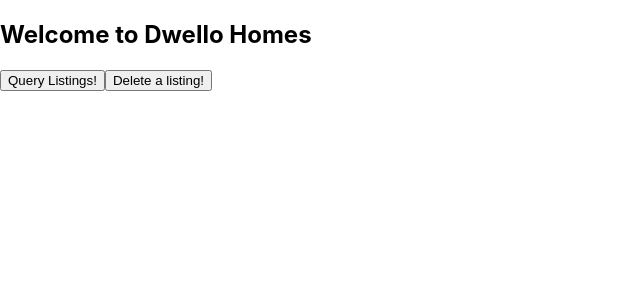
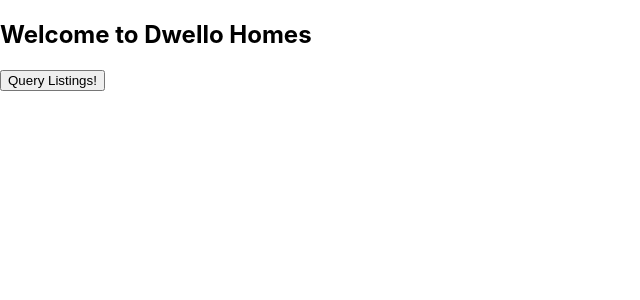
Before and after one commit to RomanMedvedev91/dwellohomes, a React (Create React App) app in the folder client/: page / in a window 1280 px wide. Shown: the top 300 px of the page, without its empty margins (0-640 px from the left). Built offline with nearby package versions, Linux system fonts and the light colour scheme.

Commit message:
add fetch listings and render UI, remove from UI listing

```diff
--- a/client/package.json
+++ b/client/package.json
@@ -40,5 +40,6 @@
       "last 1 safari version"
     ]
   },
+  "allowedHosts": ["localhost", "127.0.0.1"],
   "proxy": "http://localhost:9000"
 }
--- a/client/src/sections/Listings/Listings.tsx
+++ b/client/src/sections/Listings/Listings.tsx
@@ -1,6 +1,6 @@
-import React from 'react'
+import React, { useState } from 'react'
 import { server } from '../../lib/api';
-import { DeleteListingData, DeleteListingVariables, ListingsData } from "./types";
+import { DeleteListingData, DeleteListingVariables, ListingsData, type Listing } from "./types";
 
 const LISTINGS = `
   query Listings {
@@ -31,26 +31,38 @@
 }
 
 export const  Listings = ({ title }: IListingsProps) => {
+  const [listings, setListings] = useState<Listing[] | null>(null);
   const fetchListings = async () => {
     const { data } = await server.fetch<ListingsData>({ query: LISTINGS });
-    console.log(data);
+    setListings(data.listings);
   };
 
-  const deleteListing = async () => {
-    const { data } = await server.fetch<DeleteListingData, DeleteListingVariables>({
+  const deleteListing = async (id: string) => {
+    await server.fetch<DeleteListingData, DeleteListingVariables>({
       query: DELETE_LISTING,
       variables: {
-        id: "648be04dcebbde6cfe50c5f9" // hardcoded id variable,
+        id
       }
     });
-    console.log(data);
+    fetchListings();
   };
 
   return (
     <div>
       <h2>{title}</h2>
+        {listings?.map(listing => (
+          <li key={listing.id}>
+            {listing.title}{" "}
+            <button
+              onClick={() => deleteListing(listing.id)}
+            >
+              Delete
+            </button>
+            </li>
+        ))}
       <button onClick={fetchListings}>Query Listings!</button>
-      <button onClick={deleteListing}>Delete a listing!</button>
+      <ul>
+      </ul>
     </div>
   )
 }
--- a/client/src/sections/Listings/types.ts
+++ b/client/src/sections/Listings/types.ts
@@ -1,4 +1,4 @@
-interface Listing {
+export interface Listing {
   id: string;
   title: string;
   image: string;
```
